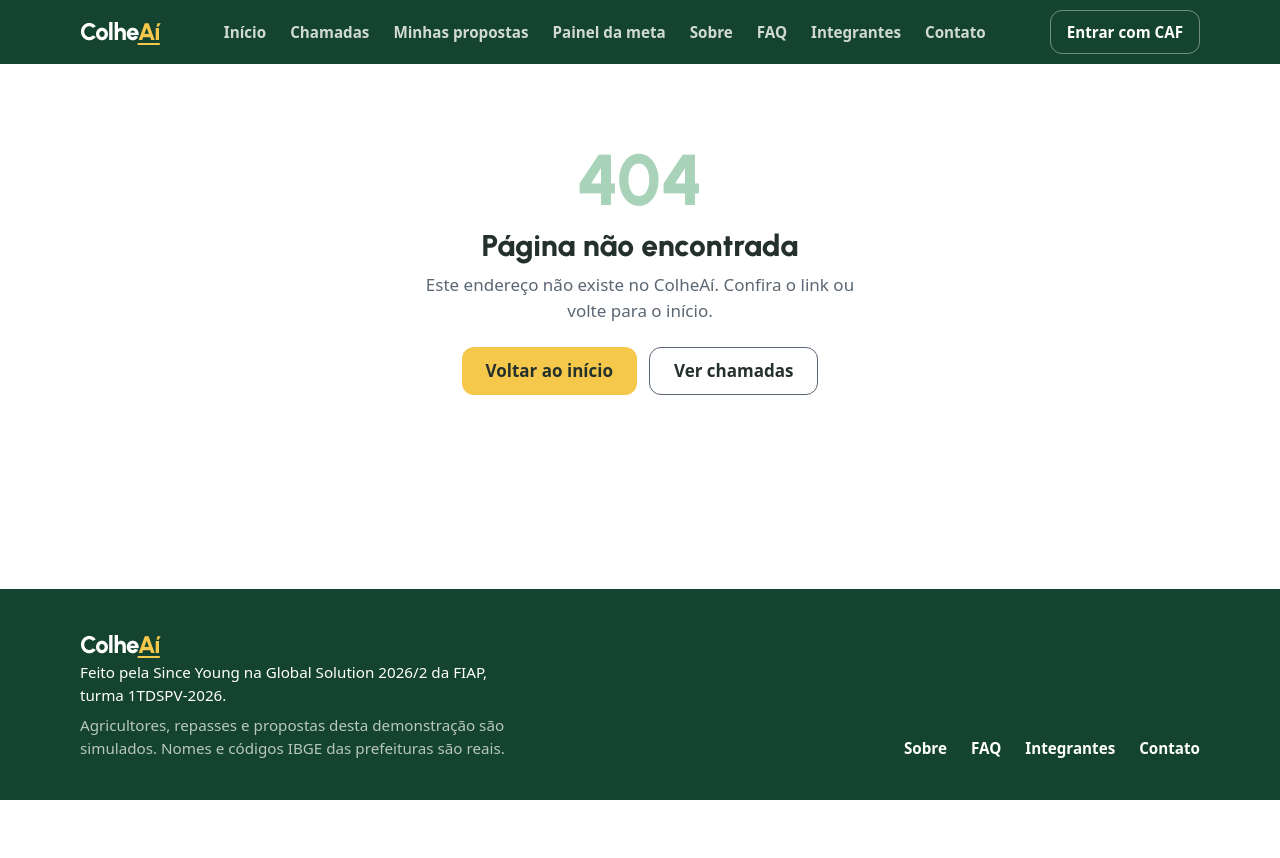
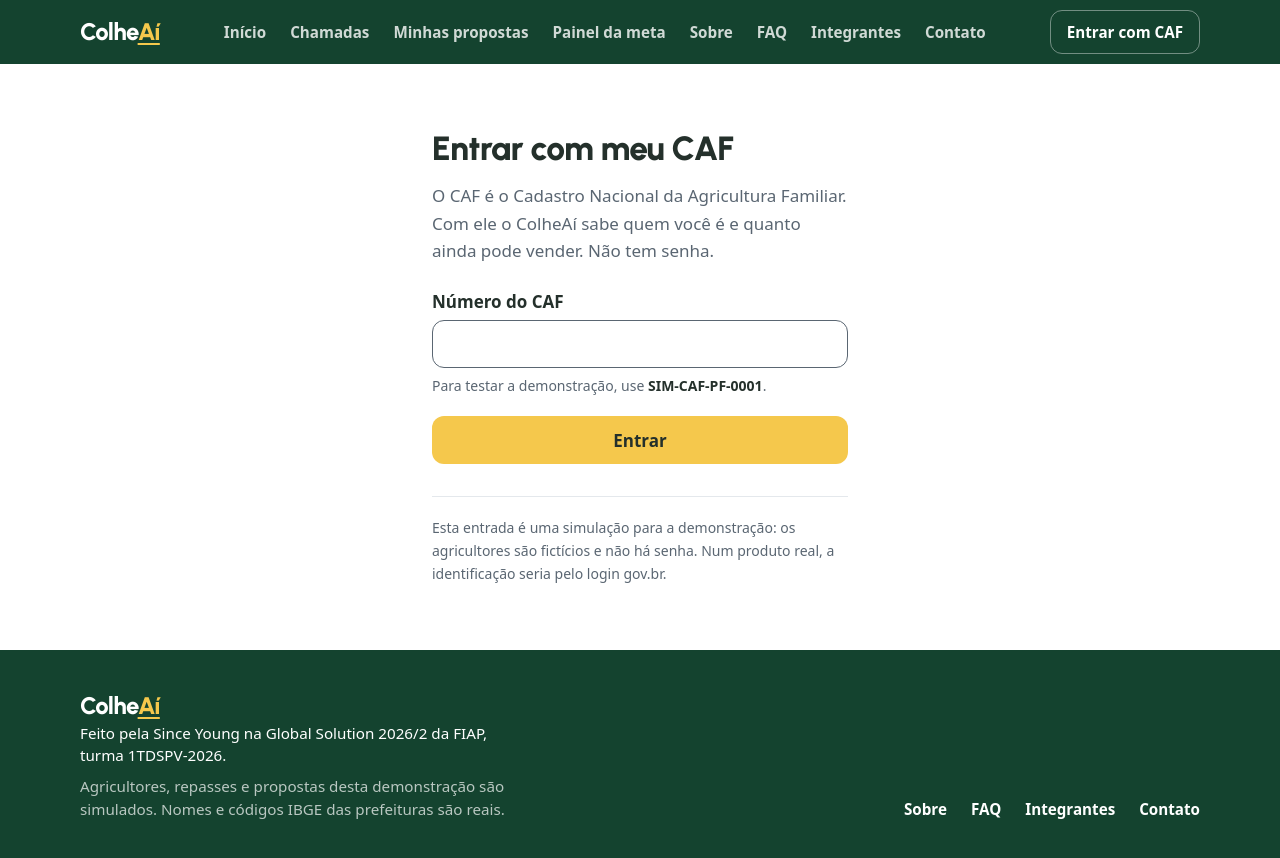
Before and after one commit to EstevesArtur/gs-colheai-front-end, a React (Vite) app: page /entrar in a window 1280 px wide. Shown: the top 858 px of the page. Before the commit the page ends 800 px from the top, so only its background shows below. Built offline with nearby package versions, Linux system fonts and the light colour scheme; no server answers; a web font is replaced by a local one.

Commit message:
feat: cria EntrarPage com login por CAF e ProtectedRoute

```diff
--- a/src/App.tsx
+++ b/src/App.tsx
@@ -1,9 +1,11 @@
 // Since Young · ColheAí · GS 2026/2 · Front-End Design Engineering
 // Mapa de rotas da aplicação. Todas ficam dentro do MainLayout (rota mãe).
 import { BrowserRouter, Route, Routes } from 'react-router-dom'
+import { AuthProvider } from '@/contexts/AuthProvider'
 import { MainLayout } from '@/layouts/MainLayout'
 import { ChamadasPage } from '@/pages/ChamadasPage'
 import { ContatoPage } from '@/pages/ContatoPage'
+import { EntrarPage } from '@/pages/EntrarPage'
 import { FaqPage } from '@/pages/FaqPage'
 import { HomePage } from '@/pages/HomePage'
 import { IntegrantesPage } from '@/pages/IntegrantesPage'
@@ -12,6 +14,8 @@ import { SobrePage } from '@/pages/SobrePage'
 
 export default function App() {
   return (
+    // O AuthProvider envolve as rotas: qualquer página sabe quem é o agricultor
+    <AuthProvider>
       <BrowserRouter>
         <Routes>
           {/* Rota mãe: sem path, só desenha a moldura */}
@@ -20,6 +24,7 @@ export default function App() {
 
             {/* Páginas da solução */}
             <Route path="chamadas" element={<ChamadasPage />} />
+            <Route path="entrar" element={<EntrarPage />} />
 
             {/* Páginas institucionais */}
             <Route path="sobre" element={<SobrePage />} />
@@ -32,5 +37,6 @@ export default function App() {
           </Route>
         </Routes>
       </BrowserRouter>
+    </AuthProvider>
   )
 }
--- /dev/null
+++ b/src/components/ProtectedRoute.tsx
@@ -0,0 +1,24 @@
+// Since Young · ColheAí · GS 2026/2 · Front-End Design Engineering
+// Protege páginas que só fazem sentido para quem se identificou (Aula 10).
+// Sem agricultor, manda para /entrar e guarda de onde a pessoa veio, para
+// voltar para lá depois da identificação.
+// Não há estado de "carregando" aqui porque a sessão é lida do localStorage
+// na hora (de forma síncrona) pelo AuthProvider.
+import type { ReactNode } from 'react'
+import { Navigate, useLocation } from 'react-router-dom'
+import { useAuth } from '@/hooks/useAuth'
+
+interface ProtectedRouteProps {
+  children: ReactNode
+}
+
+export function ProtectedRoute({ children }: ProtectedRouteProps) {
+  const { agricultor } = useAuth()
+  const location = useLocation()
+
+  if (!agricultor) {
+    return <Navigate to="/entrar" replace state={{ from: location.pathname }} />
+  }
+
+  return children
+}
--- /dev/null
+++ b/src/pages/EntrarPage.tsx
@@ -0,0 +1,120 @@
+// Since Young · ColheAí · GS 2026/2 · Front-End Design Engineering
+// Identificação do agricultor pelo CAF. Formulário controlado com useState,
+// como o login da Aula 10: um campo só não precisa de biblioteca.
+import { useState } from 'react'
+import type { FormEvent } from 'react'
+import { Link, useLocation, useNavigate } from 'react-router-dom'
+import { AvisoServidor } from '@/components/AvisoServidor'
+import { CampoErro } from '@/components/CampoErro'
+import { useAuth } from '@/hooks/useAuth'
+
+type Status = 'idle' | 'sending' | 'error'
+
+export function EntrarPage() {
+  const { agricultor, entrar, sair } = useAuth()
+  const navigate = useNavigate()
+  const location = useLocation()
+
+  const [caf, setCaf] = useState('')
+  const [status, setStatus] = useState<Status>('idle')
+  const [erro, setErro] = useState('')
+
+  // Página de onde a pessoa veio (o ProtectedRoute e a tela da chamada mandam isso)
+  const destino = (location.state as { from?: string } | null)?.from ?? '/chamadas'
+
+  async function handleSubmit(e: FormEvent<HTMLFormElement>) {
+    e.preventDefault()
+
+    if (caf.trim() === '') {
+      setStatus('error')
+      setErro('Digite o número do seu CAF.')
+      return
+    }
+
+    setStatus('sending')
+    setErro('')
+
+    try {
+      await entrar(caf)
+      // replace: o botão Voltar não devolve a pessoa para a tela de entrada
+      navigate(destino, { replace: true })
+    } catch (falha) {
+      setStatus('error')
+      // CAF não encontrado tem mensagem própria; qualquer outra falha é de conexão
+      setErro(
+        falha instanceof Error && falha.name === 'Error'
+          ? falha.message
+          : 'Não foi possível consultar o CAF agora. Tente de novo em instantes.',
+      )
+    }
+  }
+
+  return (
+    <section className="mx-auto max-w-md px-4 py-10 lg:py-16">
+      <h1 className="font-display text-[2.1rem] font-extrabold leading-tight tracking-[-0.02em]">
+        Entrar com meu CAF
+      </h1>
+
+      {agricultor ? (
+        <div className="card mt-6 p-5">
+          <p className="text-grafite">Você entrou como</p>
+          <p className="font-display text-xl font-bold">{agricultor.nome}</p>
+          <p className="text-sm text-grafite">CAF {agricultor.caf}</p>
+          <div className="mt-5 flex flex-col gap-3 sm:flex-row">
+            <Link to="/chamadas" className="btn-primary">
+              Ver chamadas
+            </Link>
+            <button type="button" onClick={sair} className="btn-secondary">
+              Sair
+            </button>
+          </div>
+        </div>
+      ) : (
+        <>
+          <p className="mt-3 leading-relaxed text-grafite">
+            O CAF é o Cadastro Nacional da Agricultura Familiar. Com ele o ColheAí sabe quem você é
+            e quanto ainda pode vender. Não tem senha.
+          </p>
+
+          <form onSubmit={handleSubmit} noValidate className="mt-6">
+            <label htmlFor="caf" className="block font-semibold">
+              Número do CAF
+            </label>
+            <input
+              id="caf"
+              value={caf}
+              onChange={(e) => setCaf(e.target.value)}
+              autoComplete="off"
+              autoCapitalize="characters"
+              aria-invalid={status === 'error' ? true : undefined}
+              aria-describedby="erro-caf ajuda-caf"
+              className="field mt-1.5 uppercase"
+            />
+            <CampoErro id="erro-caf" mensagem={status === 'error' ? erro : undefined} />
+            <p id="ajuda-caf" className="mt-2 text-sm text-grafite">
+              Para testar a demonstração, use <strong className="text-tinta">SIM-CAF-PF-0001</strong>
+              .
+            </p>
+
+            <button
+              type="submit"
+              disabled={status === 'sending'}
+              className="btn-primary mt-5 w-full"
+            >
+              {status === 'sending' ? 'Procurando seu cadastro...' : 'Entrar'}
+            </button>
+
+            <div className="mt-4">
+              <AvisoServidor carregando={status === 'sending'} />
+            </div>
+          </form>
+
+          <p className="mt-8 border-t border-concreto pt-5 text-sm leading-relaxed text-grafite">
+            Esta entrada é uma simulação para a demonstração: os agricultores são fictícios e não há
+            senha. Num produto real, a identificação seria pelo login gov.br.
+          </p>
+        </>
+      )}
+    </section>
+  )
+}
```
Lines whose indentation alone changed are shown as unchanged.
